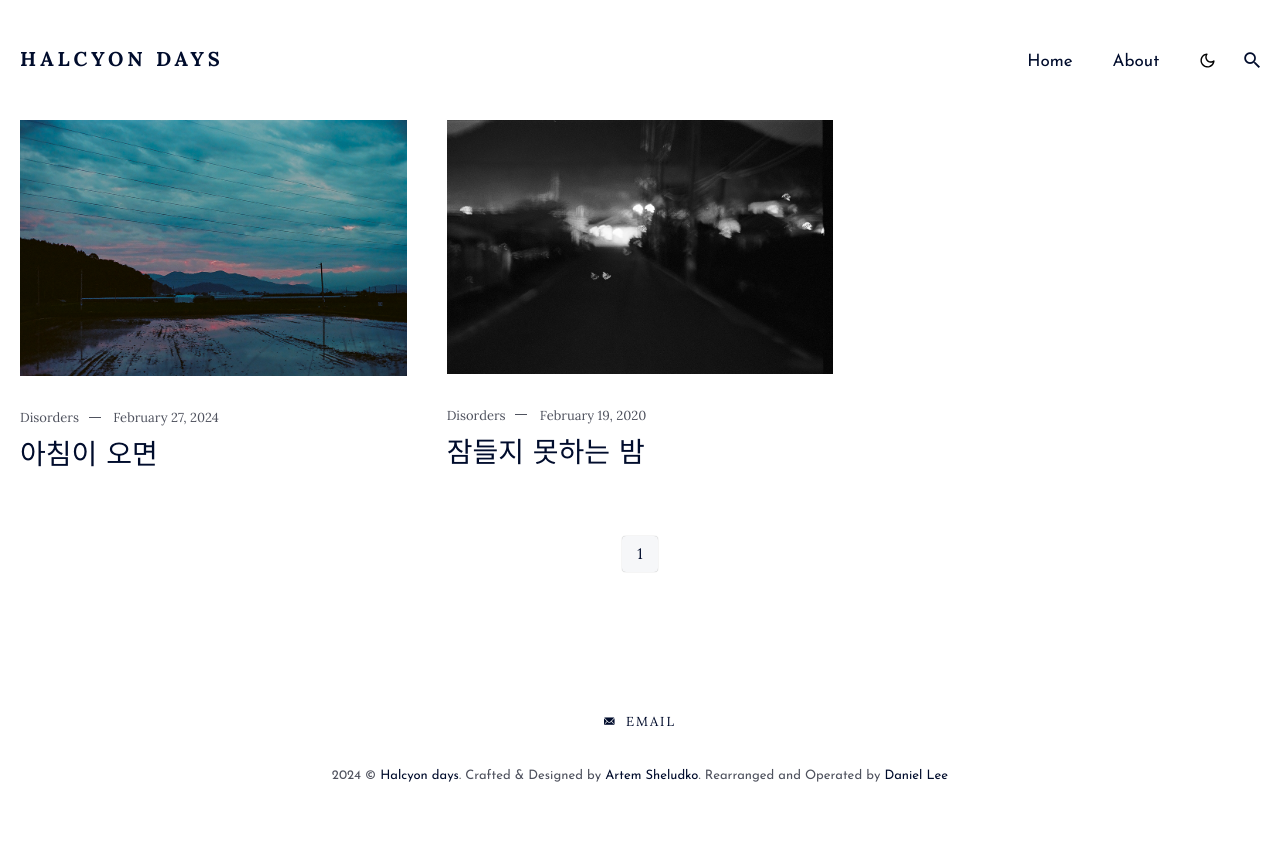
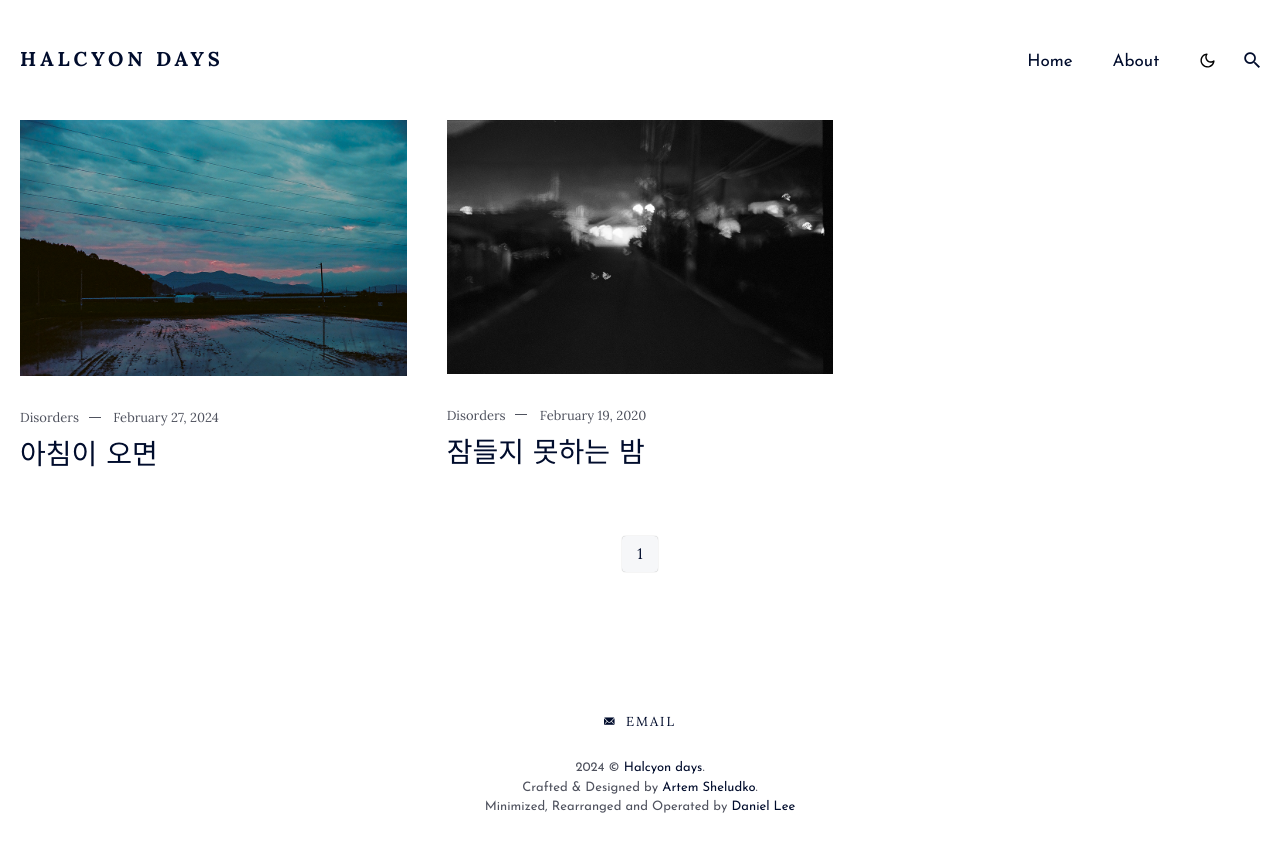
Before and after one commit to yukinpl/yukinpl.github.io, a Jekyll site: the page built from index.html, in a window 1280 px wide. Shown: the top 852 px of the page. Built offline with Jekyll 4.4.1, drawn with Linux system fonts in a browser that asks for light colours; the list of posts is cut into pages by our own code.

Commit message:
footer is changed. README.md will be removed

```diff
--- a/_includes/footer.html
+++ b/_includes/footer.html
@@ -17,8 +17,9 @@
         </div>
         {% endif %}
         {% include contact-link.html %}
-        <div class="copyright">{{site.time | date: '%Y'}} &copy; <a href="/">{{site.title}}</a>.
-			Crafted & Designed by <a href="https://artemsheludko.github.io">Artem Sheludko</a>. Rearranged and Operated by <a href="{{site.url}}">{{site.author.name}}</a></div>
+		<div class="copyright">{{site.time | date: '%Y'}} &copy; <a href="/">{{site.title}}</a>.<br />
+			Crafted & Designed by <a href="https://artemsheludko.github.io">Artem Sheludko</a>.<br />
+			Minimized, Rearranged and Operated by <a href="{{site.url}}/about/">{{site.author.name}}</a></div>
       </footer>
     </div>
   </div>
--- a/_sass/3-modules/_footer.scss
+++ b/_sass/3-modules/_footer.scss
@@ -33,6 +33,7 @@
   font-family: $heading-font-family;
   font-size: 13px;
   text-align: center;
+  line-height: 150% ;
   color: var(--text-alt-color);
   a {
     border-bottom: 1px solid transparent;
```
Also changed, not shown: README.md (deleted), 8 other files.
